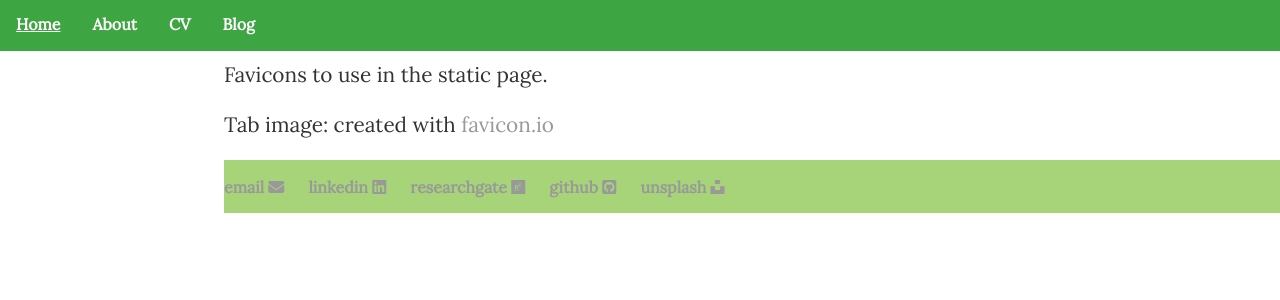
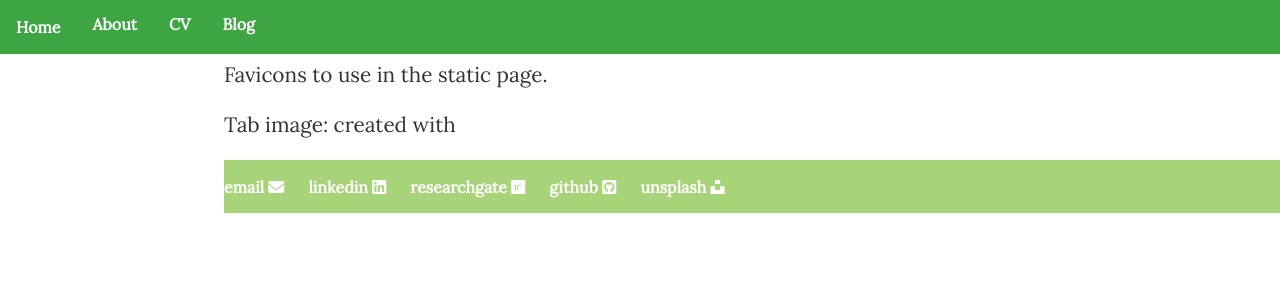
Before and after one commit to finerbrighterlighter/finerbrighterlighter.github.io, a Jekyll site: the page built from icon/readme.md, in a window 1280 px wide. Shown: the top 300 px of the page. Built offline with Jekyll 4.4.1, drawn with Linux system fonts in a browser that asks for light colours; nearby versions of some CDN libraries; our own code applies the rules of GitHub Pages for plain Markdown files.

Commit message:
Update main.css

```diff
--- a/css/main.css
+++ b/css/main.css
@@ -57,11 +57,11 @@ nav ul li, footer ul li {
 
 a {
     text-decoration: none;
-    color: #999;
+    color: white;
 }
 
 a:hover {
-    text-decoration: underline;
+    border-top: 3px solid #3da542;
 }
 
 h1 {
```
